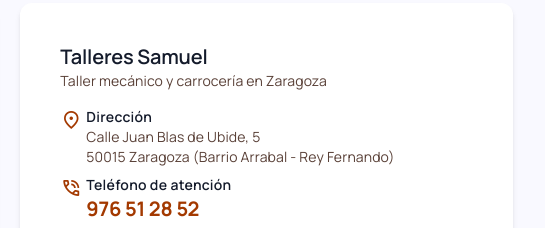
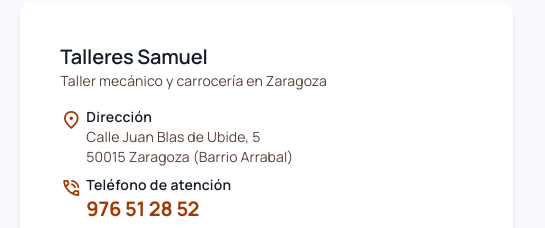
Before and after one commit to jaimewebsvent-ship-it/tallermecanica_samuel, a plain HTML site: page index.html in a window 1280 px wide. Shown: the part 7436-7664 px from the top of the page, 735-1280 px from the left. Drawn offline with nearby package versions, Linux system fonts and the light colour scheme.

Commit message:
Update index.html

```diff
--- a/index.html
+++ b/index.html
@@ -867,7 +867,7 @@
 <div>
 <span class="font-label-md text-label-md text-on-surface block">Dirección</span>
 <p class="font-body-sm text-body-sm text-on-surface-variant">
-                    Calle Juan Blas de Ubide, 5<br>50015 Zaragoza (Barrio Arrabal - Rey Fernando)
+                    Calle Juan Blas de Ubide, 5<br>50015 Zaragoza (Barrio Arrabal)
                   </p>
 </div>
 </div>
```
